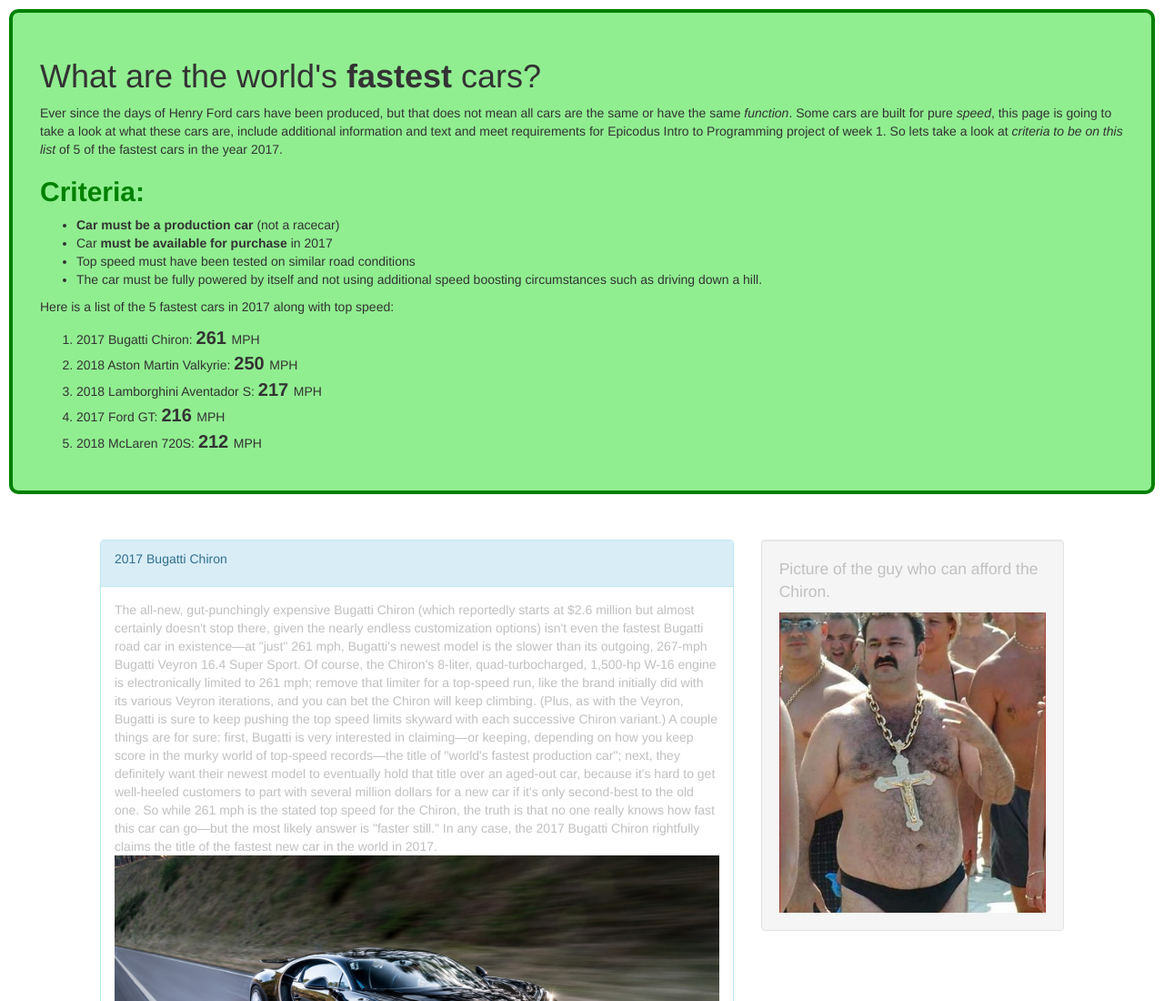
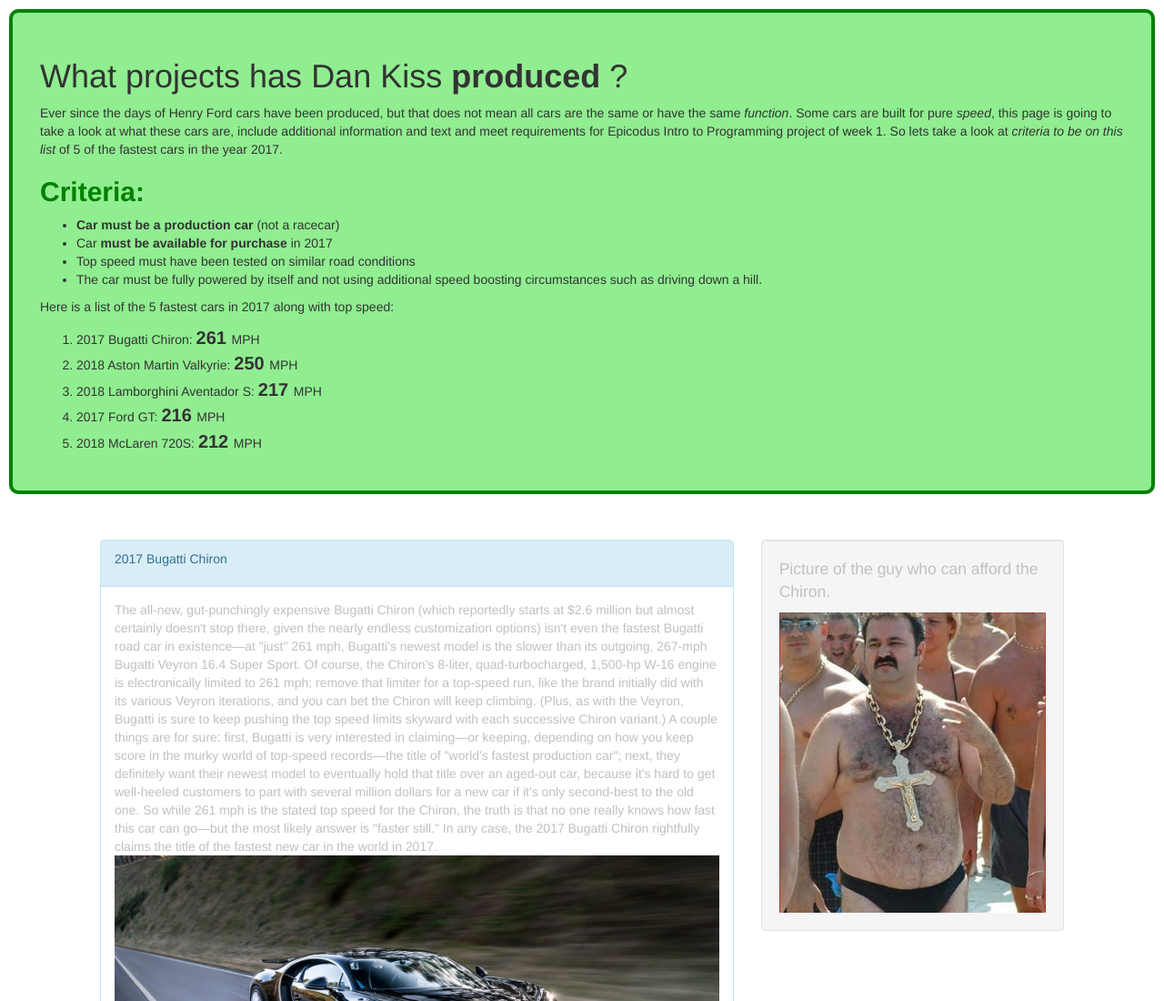
Before and after one commit to bigplans47/portfolio-website, a plain HTML site: page index.html in a window 1280 px wide. Shown: the top 1100 px of the page at 91% size. Drawn offline with Linux system fonts and the light colour scheme.

Commit message:
portfolio site

```diff
--- a/index.html
+++ b/index.html
@@ -3,11 +3,11 @@
   <head>
     <link rel="stylesheet" href="css/bootstrap.css" type="text/css" media="all">
     <link rel="stylesheet" href="css/style.css" type="text/css" media="all">
-    <title>World's Fastest Cars</title>
+    <title>Dan Kiss Project Portflio</title>
   </head>
   <body>
     <div class="intro">
-    <h1>What are the world's <strong>fastest</strong> cars?</h1>
+    <h1>What projects has Dan Kiss <strong>produced</strong> ?</h1>
     <p>Ever since the days of Henry Ford cars have been produced, but that does not mean all cars are the same or have the same <em>function</em>. Some cars are built for pure <em>speed</em>, this page is going to take a look at what these cars are, include additional information and text and meet requirements for Epicodus Intro to Programming project of week 1. So lets take a look at <em>criteria to be on this list</em> of 5 of the fastest cars in the year 2017.</p>
     <h2><strong>Criteria:</strong></h2>
     <ul>
```
Also changed, not shown: 2 other files.
